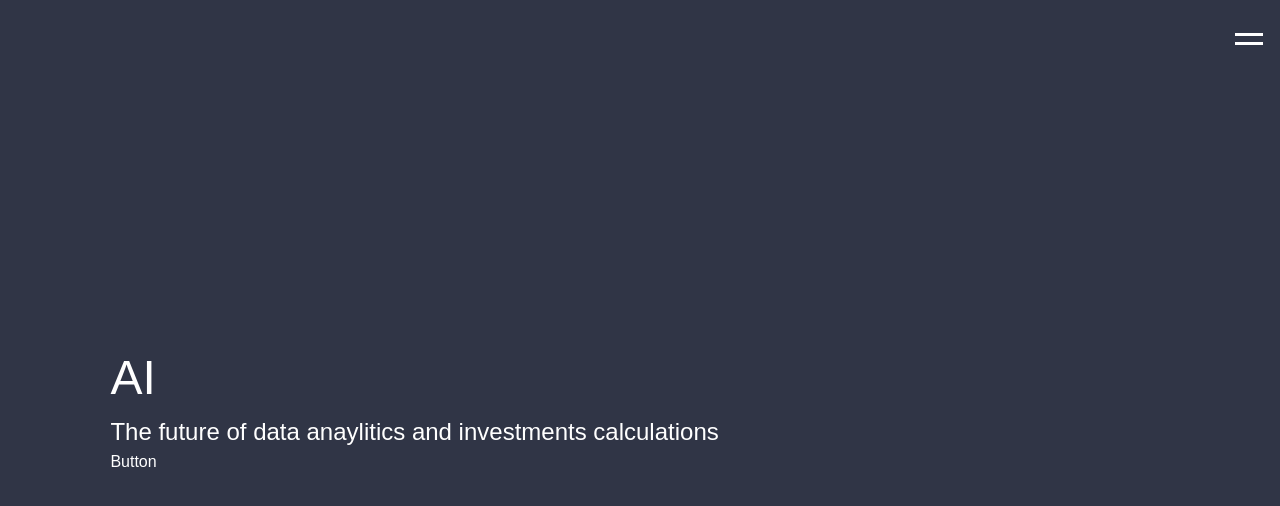
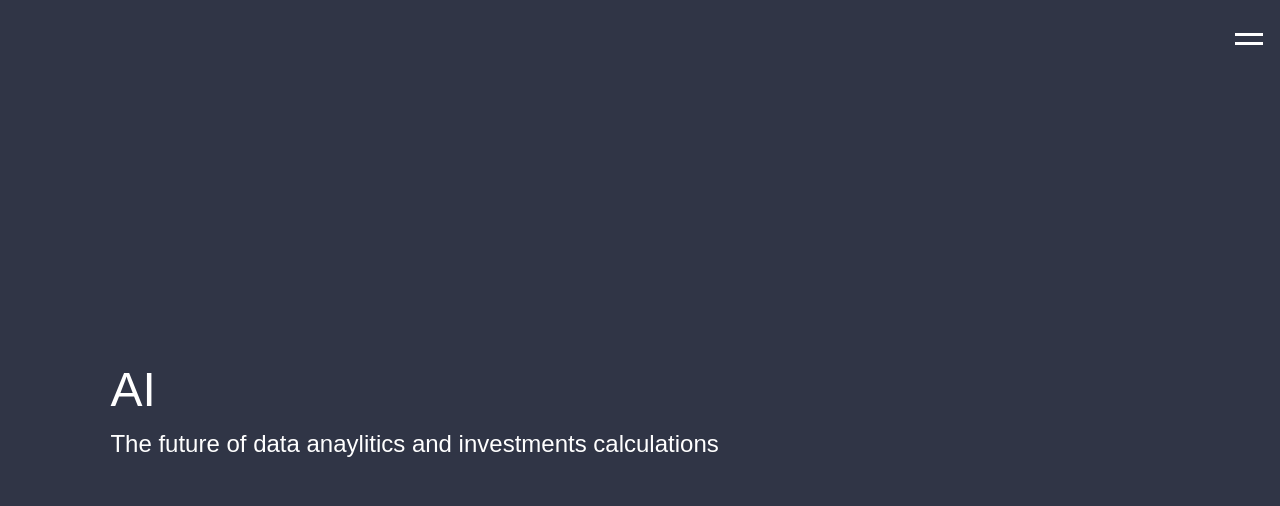
Before and after one commit to 19bmontijo/ai-investment, a website: page index.html in a window 1280 px wide. Drawn offline with Linux system fonts and the light colour scheme.

Commit message:
minor fixes and adding babel to workspace

```diff
--- a/index.html
+++ b/index.html
@@ -42,7 +42,6 @@
             <a href="http://ettrics.com" target="_blank">AI</a>
         </h1>
         <h2>The future of data anaylitics and investments calculations</h2>
-        <div id="button">Button</div>
     </main>
 
     <main id="aboutInfo">
--- a/package.json
+++ b/package.json
@@ -16,5 +16,8 @@
   "bugs": {
     "url": "https://github.com/19bmontijo/ai-investment/issues"
   },
-  "homepage": "https://github.com/19bmontijo/ai-investment#readme"
+  "homepage": "https://github.com/19bmontijo/ai-investment#readme",
+  "dependencies": {
+    "babel": "^6.23.0"
+  }
 }
```
Also changed, not shown: 1 other file.
